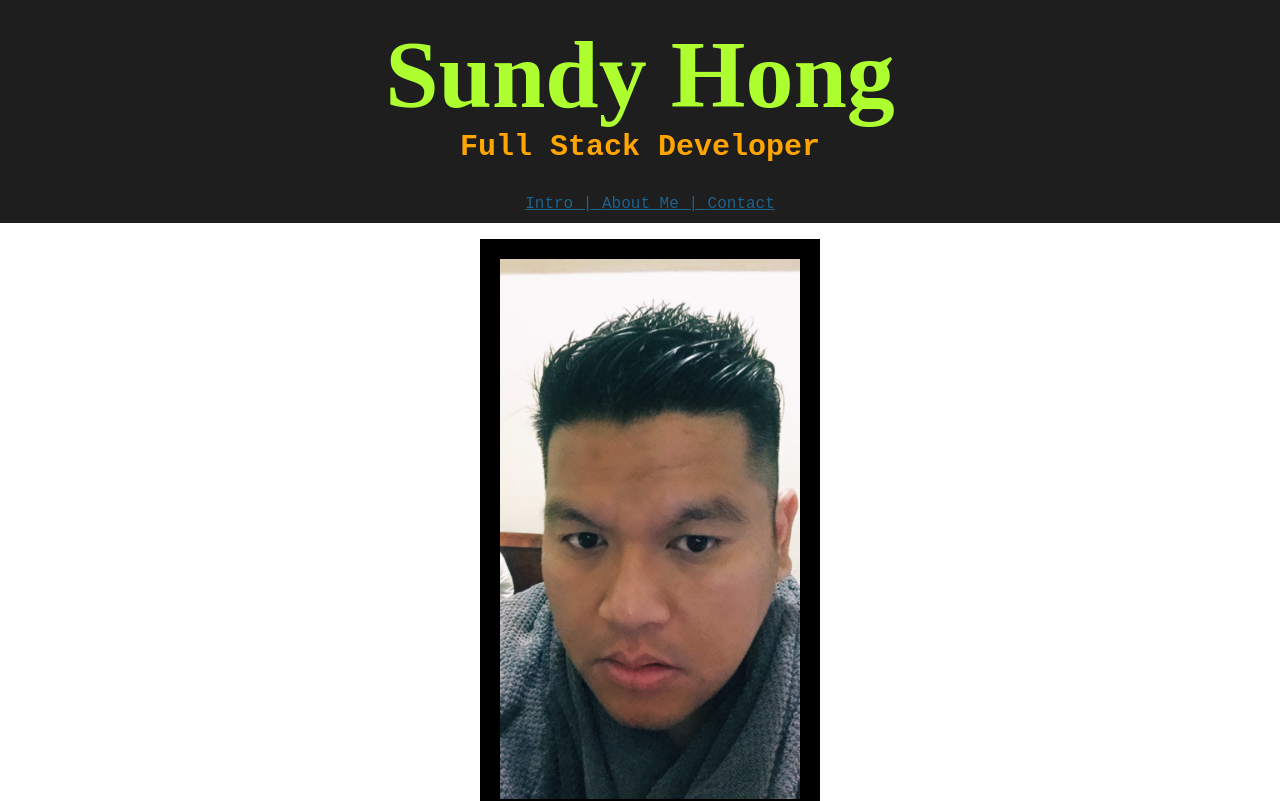
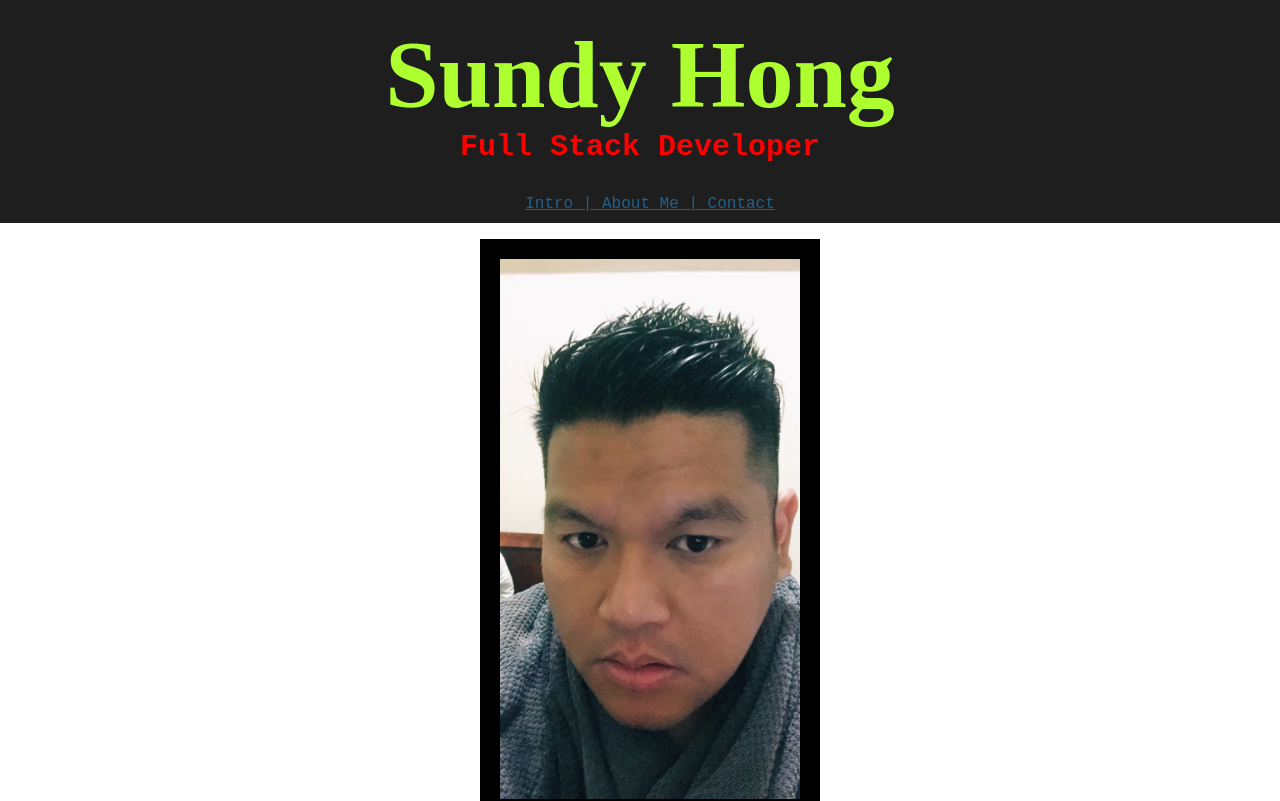
Before and after one commit to FullStackSundy/SundyWebsite, a plain HTML site: page index.html in a window 1280 px wide. Shown: the top 801 px of the page. Drawn offline with nearby package versions, Linux system fonts and the light colour scheme.

Commit message:
Update index.html

```diff
--- a/index.html
+++ b/index.html
@@ -19,7 +19,7 @@
 <header>
   <div class: "container">
     <h1>Sundy Hong</h1>
-    <h2>Full Stack Developer</h2>
+    <h3>Full Stack Developer</h3>
       <nav>
         <a href="#Intro">Intro | </a>
         <a href="#About Me">About Me | </a>
```
